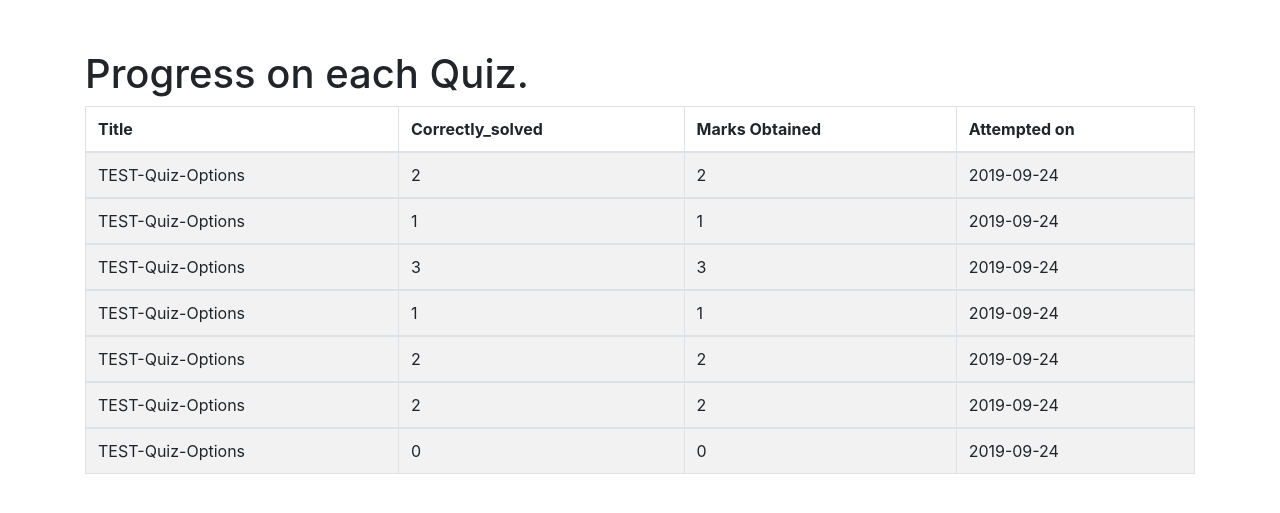
After one commit to adityachavan198/Codecell, a Django app: page /quiz/progress/ in a window 1280 px wide. The commit adds this page. Shown: the top 513 px of the page. Run offline with Django 3.2, Linux system fonts and the light colour scheme; a user stored in the database is signed in; data comes from the database, SQL or seed files in the repository; both versions use the stored data as it was after the commit; parts of the project's set-up code (start-up, migrations or seed data) failed here and were passed over; some libraries are stand-ins or nearby versions.

Commit message:
Quiz Progress --no dev updates

```diff
--- a/Accounts/templates/Accounts/home.html
+++ b/Accounts/templates/Accounts/home.html
@@ -19,6 +19,7 @@
                     </ul>
                     <ul class="navbar-nav ml-auto">
                         {% if user.is_authenticated %}
+                        <li class="nav-item"><a class ="nav-link" href="{% url 'quiz_progress' %}">Progress</a></li>
                         <li class="nav-item"><a class="nav-link" href="{%url 'logout'%}"> Logout</a></li>
                         {% else %}
                         <li class="nav-item"><a class="nav-link" href="{% url 'register' %}"> Register</a></li>
--- a/Codecell/urls.py
+++ b/Codecell/urls.py
@@ -21,5 +21,5 @@ urlpatterns = [
     path('admin/', admin.site.urls),
     path('',views.home,name='home'),  # home page
     path('',include(urls.registerpatterns)),  # other log in log out tags
-    path('quiz/', include(Quiz_urls.Quiz_url_patterns), name = 'quiz'), # urls in quiz category
+    path('quiz/', include(Quiz_urls.Quiz_url_patterns)), # urls in quiz category
 ]
--- a/Quiz/models.py
+++ b/Quiz/models.py
@@ -1,5 +1,6 @@
 import re   # regex for urls
 from django.db import models
+from django.contrib.auth.models import User
 from model_utils.managers import InheritanceManager
 from django.core.validators import MaxValueValidator
 
@@ -130,7 +131,7 @@ class Question(models.Model):
 class Progress(models.Model):
     ''' Progress model is used to track users progress in particular quiz '''
 
-    student = models.ForeignKey(Student, null = False, blank = False, verbose_name = "Student", on_delete = models.CASCADE)
+    student = models.ForeignKey(User, null = False, blank = False, verbose_name = "Student", on_delete = models.CASCADE)
 
     quiz = models.ForeignKey(Quiz, null = False, blank = False, verbose_name = "Quiz", on_delete = models.CASCADE)
 
@@ -140,6 +141,8 @@ class Progress(models.Model):
 
     Questions_correct = models.PositiveSmallIntegerField(blank = False, null = False, verbose_name = "Questions Correctly answered", default = 0)
 
+    marks = models.PositiveSmallIntegerField(blank = False, null = False, verbose_name = "Marks Scored", default = 0)
+
     class Meta:
         verbose_name = "Progress of Student"
 
--- a/Quiz/templates/Quiz/category_list.html
+++ b/Quiz/templates/Quiz/category_list.html
@@ -2,7 +2,6 @@
 {% block content %}
 
 <h2>Quiz Category list</h2>
-
 <ul>
   {% for cat in category_list %}
   <li>
--- /dev/null
+++ b/Quiz/templates/Quiz/progress.html
@@ -0,0 +1,40 @@
+{% extends "Accounts/base.html" %}
+
+{% block title %} "Progress Page" {% endblock %}
+
+{% block content %}
+
+{% if  Quiz %}
+    <h1>Progress on each Quiz.</h1>
+
+    <table class="table table-bordered table-striped">
+
+        <thead>
+          <tr>
+            <th>Title</th>
+            <th>Correctly_solved</th>
+            <th>Marks Obtained</th>
+            <th>Attempted on </th>
+          </tr>
+        </thead>
+
+    {% for name,correct,marks,date in Quiz %}
+        <tbody>
+            <tr>
+              <td>{{ name }}</td>
+              <td>{{ correct }}</td>
+              <td>{{ marks }}</td>
+              <td>{{ date }}</td>
+            </tr>
+        </tbody>
+
+    {% endfor %}
+
+    </table>
+
+{% else %}
+    <h1> You haven't attempted any quiz yet.</h1>
+
+{% endif %}
+
+{% endblock %}
--- a/Quiz/urls.py
+++ b/Quiz/urls.py
@@ -5,7 +5,8 @@ from Quiz import views
 Quiz_url_patterns = [
 
     path('', views.Categories_list_view.as_view(), name = 'quiz_category_list_all'),
+    path('progress/',views.user_progress,name = 'quiz_progress'),
     re_path(r'^(?P<category_name>[\w|W-]+)/$', views.View_Quizlist_by_Category.as_view(),name = 'Quiz_category_list_matching'),
     re_path(r'^quiz/(?P<slug>[\w-]+)/$', views.Quiz_Detail_View.as_view(), name = 'quiz_detail'),
-    re_path(r'^quiz/(?P<quiz_name>[\w-]+)/take/$', views.QuizAttempt.as_view(), name = 'Quiz_attempt')
+    re_path(r'^quiz/(?P<quiz_name>[\w-]+)/take/$', views.QuizAttempt.as_view(), name = 'Quiz_attempt'),
 ]
--- a/Quiz/views.py
+++ b/Quiz/views.py
@@ -1,11 +1,14 @@
 from django.shortcuts import render
-from django.views.generic import ListView,DetailView
+from django.views.generic import ListView,DetailView,TemplateView
 from django.shortcuts import get_object_or_404,render
 from django.core.exceptions import PermissionDenied
 from django.views import View
 from django.http import HttpResponseRedirect,HttpResponse
 from django.urls import reverse
+from django.utils.decorators import method_decorator
+from django.contrib.auth.decorators import login_required
 
+from Accounts.models import *
 from Quiz.models import *
 from Quiz.forms import *
 
@@ -61,6 +64,7 @@ class QuizAttempt(View):
         if not request.user.is_authenticated:
             return HttpResponseRedirect(reverse('home'))
 
+
         Quiz_form = self.Quiz_form(kwargs['quiz_name'])
 
         return render(request,self.template_name,{'Quiz_form':Quiz_form})
@@ -74,15 +78,42 @@ class QuizAttempt(View):
 
             Current_quiz = Quiz.objects.all().filter(title = kwargs['quiz_name'])[0]
             Question_list = MCQ.objects.all().filter(quiz = Current_quiz)
+
+            New_progress = Progress.objects.create(student = request.user, quiz = Current_quiz)
+            New_progress.Questions_correct = 0
+            New_progress.Questions_attempted = 0
+
             marks = 0
             for i in request.POST.keys():
 
                 if i!='csrfmiddlewaretoken':
                     question_name =  Question_list.filter(content = i)[0]
                     answer = Answer.objects.all().filter(question = question_name).filter(content = request.POST[i])[0]
+                    New_progress.Questions_attempted += 1
                     if answer.correct:
                         marks += question_name.marks
+                        New_progress.Questions_correct += 1
 
-            print("The ",request.user,"Has scored ",marks, "in this quiz")
+            New_progress.marks = marks
+            New_progress.save()
 
             return HttpResponseRedirect(reverse('home'))
+
+
+@login_required
+def user_progress(request):
+    quiz = []
+    progress = Progress.objects.all().filter(student = request.user).order_by('-attempted_on')
+    i = 0
+    for j in progress:
+        context = []
+        context.append(j.quiz.title)
+        context.append(j.Questions_correct)
+        context.append(j.marks)
+        context.append(j.attempted_on.date().__str__())
+
+        quiz.append(context)
+        i += 1
+    # context['i'] = i
+
+    return render(request,'Quiz/progress.html',{"Quiz": quiz})
```
Also changed, not shown: Quiz/migrations/0009_auto_20190924_1722.py (added), Quiz/migrations/0010_progress_marks.py (added), db.sqlite3.
